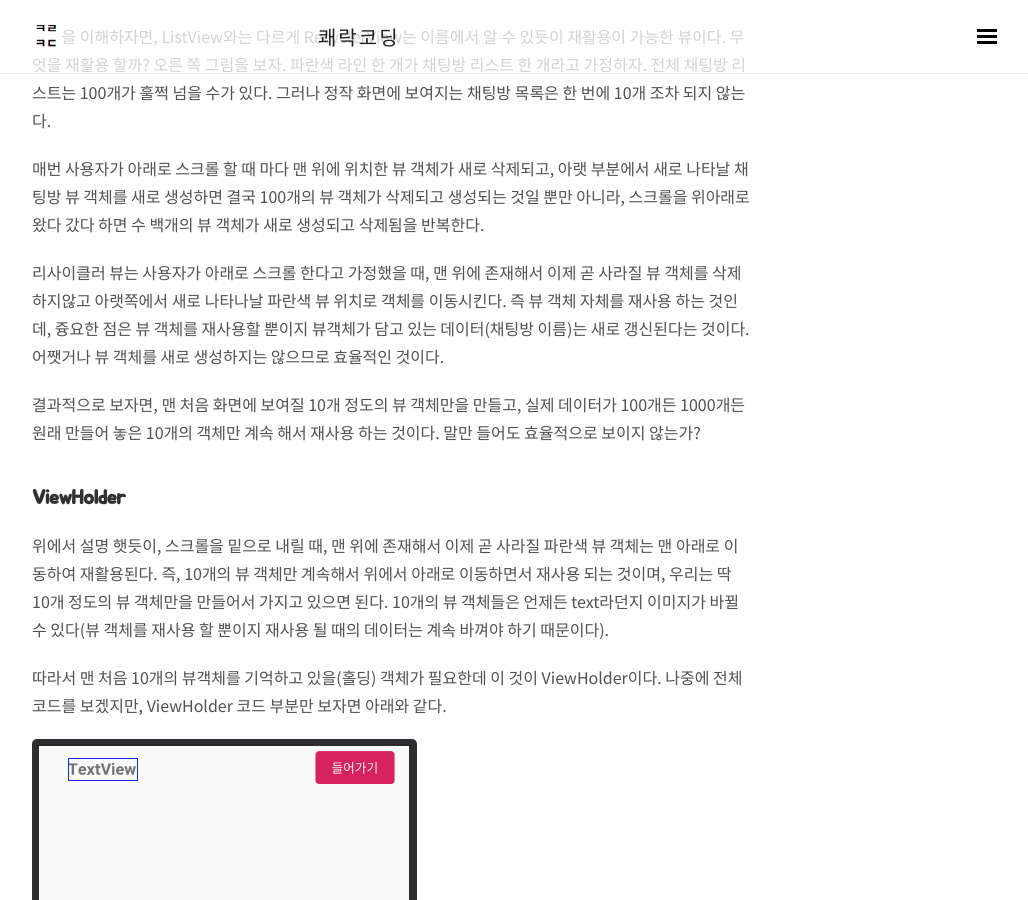
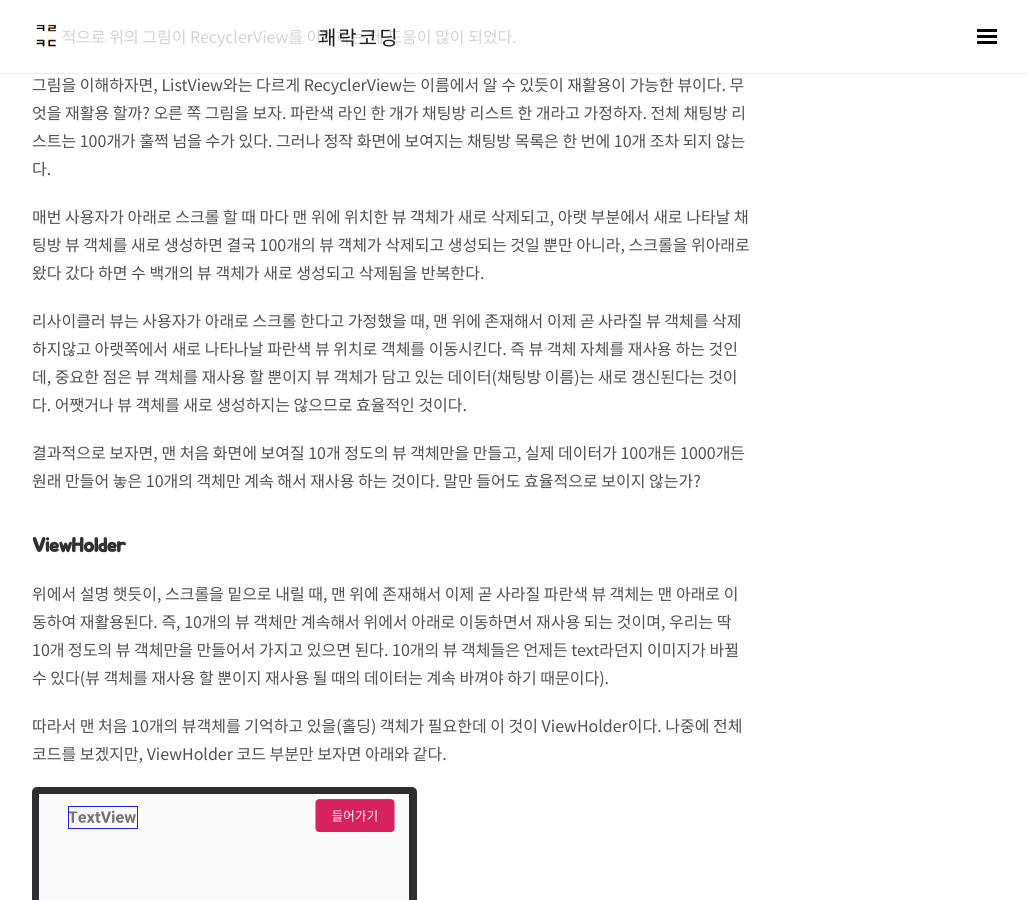
Before and after one commit to wooooooak/wooooooak.github.io, a Jekyll site: the page built from _posts/2019-03-28-recycler_view.md, in a window 1280 px wide and 900 px high, scrolled down 1152 px. Shown: the whole window, without its empty margins (248-1276 px from the left). Built offline with Jekyll 4.4.1, drawn with Linux system fonts in a browser that asks for light colours; nearby versions of some CDN libraries; some web fonts are replaced; comment, search, counter and statistics services are not loaded; some of the changed text lies outside the part shown.

Commit message:
recycler view post 오탈자 수정

````diff
--- a/_posts/2019-03-28-recycler_view.md
+++ b/_posts/2019-03-28-recycler_view.md
@@ -17,7 +17,7 @@ Recycler View는 ListView가 할 수 있는 모든 일을 할 뿐만 아니라
 
 매번 사용자가 아래로 스크롤 할 때 마다 맨 위에 위치한 뷰 객체가 새로 삭제되고, 아랫 부분에서 새로 나타날 채팅방 뷰 객체를 새로 생성하면 결국 100개의 뷰 객체가 삭제되고 생성되는 것일 뿐만 아니라, 스크롤을 위아래로 왔다 갔다 하면 수 백개의 뷰 객체가 새로 생성되고 삭제됨을 반복한다.
 
-리사이클러 뷰는 사용자가 아래로 스크롤 한다고 가정했을 때, 맨 위에 존재해서 이제 곧 사라질 뷰 객체를 삭제 하지않고 아랫쪽에서 새로 나타나날 파란색 뷰 위치로 객체를 이동시킨다. 즉 뷰 객체 자체를 재사용 하는 것인데, 즁요한 점은 뷰 객체를 재사용할 뿐이지 뷰객체가 담고 있는 데이터(채팅방 이름)는 새로 갱신된다는 것이다. 어쨋거나 뷰 객체를 새로 생성하지는 않으므로 효율적인 것이다.
+리사이클러 뷰는 사용자가 아래로 스크롤 한다고 가정했을 때, 맨 위에 존재해서 이제 곧 사라질 뷰 객체를 삭제 하지않고 아랫쪽에서 새로 나타나날 파란색 뷰 위치로 객체를 이동시킨다. 즉 뷰 객체 자체를 재사용 하는 것인데, 중요한 점은 뷰 객체를 재사용 할 뿐이지 뷰 객체가 담고 있는 데이터(채팅방 이름)는 새로 갱신된다는 것이다. 어쨋거나 뷰 객체를 새로 생성하지는 않으므로 효율적인 것이다.
 
 결과적으로 보자면, 맨 처음 화면에 보여질 10개 정도의 뷰 객체만을 만들고, 실제 데이터가 100개든 1000개든 원래 만들어 놓은 10개의 객체만 계속 해서 재사용 하는 것이다. 말만 들어도 효율적으로 보이지 않는가?
 
@@ -34,7 +34,7 @@ class MyViewHolder(view: View): RecyclerView.ViewHolder(view) {
 ```
 위 사진의 textView라고 적힌 TextView id 값은 `chat_title`이다.
 
-우리는 저기 보이는 한 줄의 채팅방 목록의 TextView에 각자 다른 채팅방 이름을 부여할 것이며, 100개의 채팅방 목록을 나열해 볼 것이다. 그러나 100개의 뷰 객체를 하나 하나 모두 만들어 주진 않을 것이며 딱 10개 내외의 MyViewHolder 객체를 만들어서 계속 재사용 해 줄 것이다. **MyViewHolder가 `textField`를 가지고 있음을 기억하자. 스크롤을 내릴 때 마다 이 부분에 데이터만 바꿔주면 뷰객체는 그대로 이면서 데이터만 바뀌게 되는 것이다.**
+우리는 저기 보이는 한 줄의 채팅방 목록의 TextView에 각자 다른 채팅방 이름을 부여할 것이며, 100개의 채팅방 목록을 나열해 볼 것이다. 그러나 100개의 뷰 객체를 하나 하나 모두 만들어 주진 않을 것이며 딱 10개 내외의 MyViewHolder 객체를 만들어서 계속 재사용 해 줄 것이다. **MyViewHolder가 `textField`를 가지고 있음을 기억하자. 스크롤을 내릴 때 마다 이 부분에 데이터만 바꿔주면 뷰 객체는 그대로이면서 데이터만 바뀌게 되는 것이다.**
 
 ## Adapter와 LayoutManager
 리사이클러 뷰를 사용하려면 두 가지가 필수적으로 필요하다. `Adpater`와 `LayoutManager`이다.
````
Also changed, not shown: other parts of _posts/2019-03-28-recycler_view.md (+1 -1 lines).
